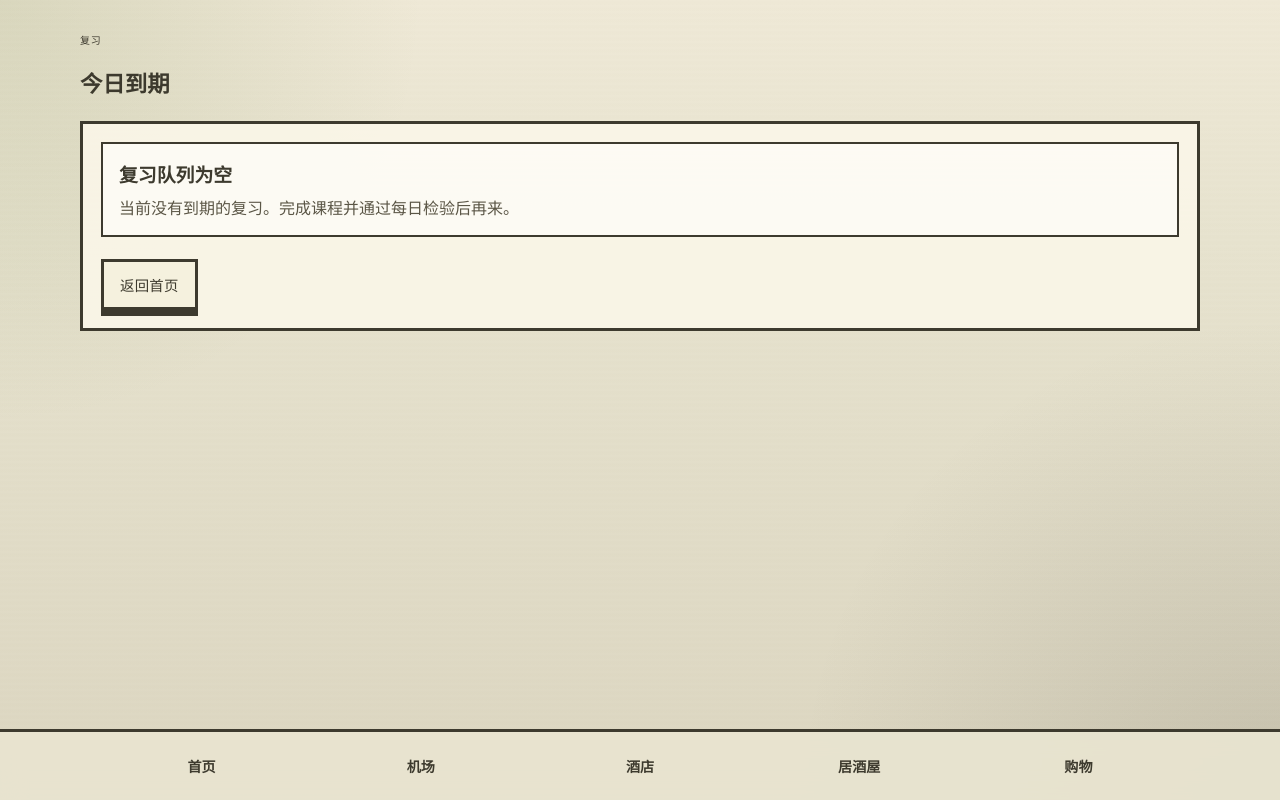
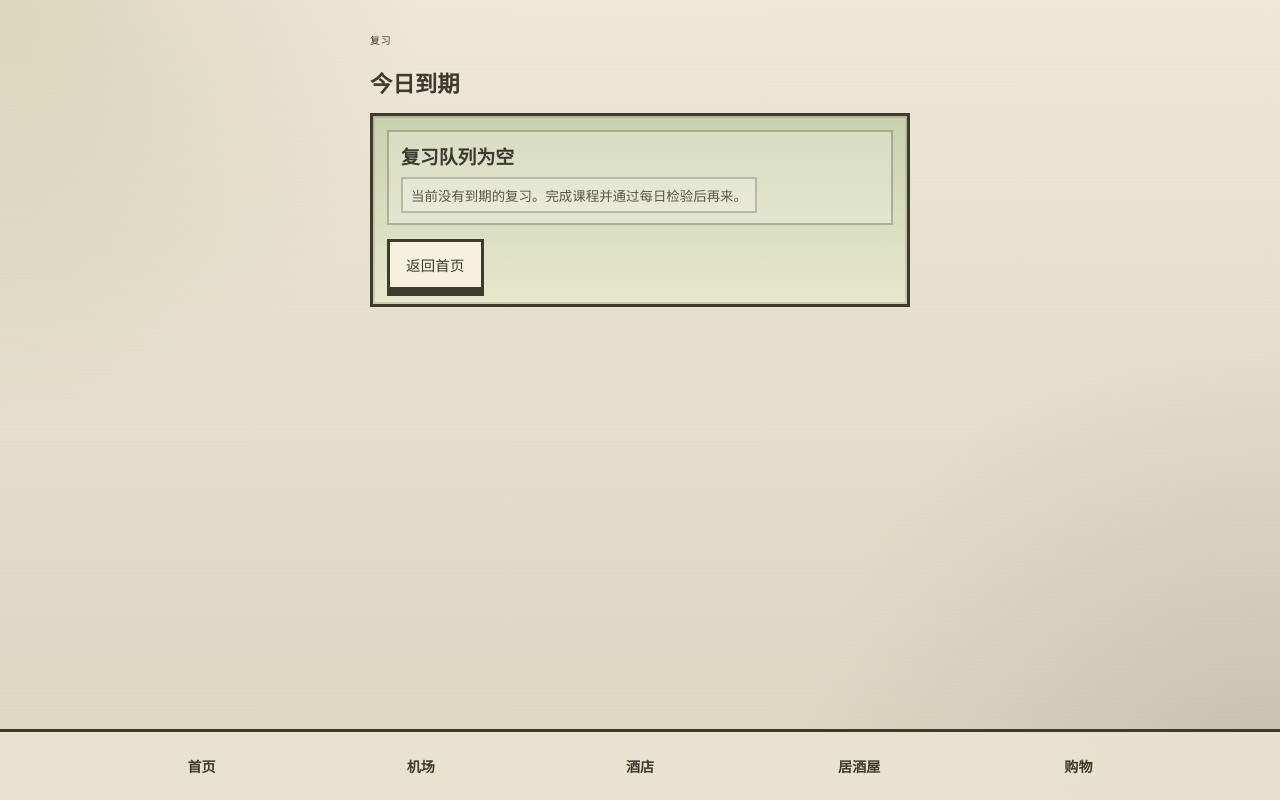
Before and after one commit to bebop-m/japan, a Next.js app: page /review in a window 1280 px wide. Built offline with nearby package versions, Linux system fonts and the light colour scheme.

Commit message:
CODEX审美2

```diff
--- a/src/app/departure/page.tsx
+++ b/src/app/departure/page.tsx
@@ -4,7 +4,7 @@ import { getAllPhraseCards, getAllWordCards, getSceneSummaries } from "@/lib/con
 
 export default function DeparturePage() {
   return (
-    <div className="page-stack">
+    <div className="compact-page">
       <PixelHeading kicker="出发" title="临行冲刺" />
       <DepartureSession
         scenes={getSceneSummaries()}
--- a/src/app/globals.css
+++ b/src/app/globals.css
@@ -78,6 +78,17 @@ main {
 .page-stack {
   display: grid;
   gap: 22px;
+}
+
+.compact-page {
+  width: min(100%, 540px);
+  margin: 0 auto;
+  display: grid;
+  gap: 14px;
+}
+
+.compact-page > * {
+  width: 100%;
 }
 
 .hero {
@@ -313,6 +324,118 @@ main {
 
 .gameboy-action-row .pixel-button {
   width: 100%;
+}
+
+.machine-card {
+  width: min(100%, 540px);
+  margin: 0 auto;
+  padding: 14px;
+  background:
+    linear-gradient(180deg, rgba(198, 206, 170, 0.9) 0%, rgba(230, 233, 205, 0.86) 100%);
+  box-shadow: inset 0 0 0 2px rgba(61, 58, 46, 0.16);
+}
+
+.machine-card .page-stack {
+  gap: 14px;
+}
+
+.machine-card .hero {
+  gap: 10px;
+}
+
+.machine-card .hero-title {
+  gap: 8px;
+}
+
+.machine-card .display {
+  font-size: clamp(0.92rem, 2.4vw, 1.12rem);
+}
+
+.machine-card .badge {
+  padding: 5px 8px;
+  font-size: 0.82rem;
+}
+
+.machine-card .stat-grid {
+  gap: 4px;
+  border-top: 2px solid rgba(61, 58, 46, 0.24);
+  border-bottom: 2px solid rgba(61, 58, 46, 0.24);
+  padding: 4px 0;
+}
+
+.machine-card .stat-box {
+  padding: 10px 8px;
+}
+
+.machine-card .stat-label {
+  margin-bottom: 6px;
+  font-size: 0.74rem;
+}
+
+.machine-card .stat-value {
+  font-size: clamp(1rem, 3.5vw, 1.35rem);
+  line-height: 1.1;
+}
+
+.machine-card .summary-box {
+  padding: 10px 12px;
+  border-color: rgba(61, 58, 46, 0.32);
+  background: rgba(255, 255, 255, 0.22);
+}
+
+.machine-card .summary-box p.muted {
+  display: none;
+}
+
+.machine-card .turn {
+  padding: 12px;
+  background: rgba(255, 255, 255, 0.34);
+}
+
+.machine-card .turn-role {
+  margin-bottom: 6px;
+}
+
+.machine-card .split-actions,
+.machine-card .meta-row {
+  gap: 8px;
+}
+
+.machine-card .pixel-textarea {
+  min-height: 96px;
+}
+
+.machine-card .pixel-input {
+  min-height: 48px;
+}
+
+.machine-card .choice-button {
+  padding: 12px;
+}
+
+.machine-card .progress-block {
+  width: 12px;
+  height: 12px;
+}
+
+.machine-card .step-strip {
+  gap: 6px;
+}
+
+.machine-card .step-pill {
+  padding: 8px 4px;
+  font-size: 0.48rem;
+}
+
+.machine-feedback {
+  display: inline-flex;
+  align-items: center;
+  gap: 8px;
+  padding: 6px 8px;
+  border: 2px solid rgba(61, 58, 46, 0.28);
+  background: rgba(255, 255, 255, 0.22);
+  font-size: 0.84rem;
+  color: var(--ink-soft);
 }
 
 .scene-grid {
--- a/src/app/practice/page.tsx
+++ b/src/app/practice/page.tsx
@@ -4,7 +4,7 @@ import { getAllPhraseCards, getAllWordCards, getSceneSummaries } from "@/lib/con
 
 export default function PracticePage() {
   return (
-    <div className="page-stack">
+    <div className="compact-page">
       <PixelHeading kicker="练习" title="速度训练" />
       <PracticeSession
         scenes={getSceneSummaries()}
--- a/src/app/review/page.tsx
+++ b/src/app/review/page.tsx
@@ -12,7 +12,7 @@ export default function ReviewPage({ searchParams }: ReviewPageProps) {
   const isFocusMode = searchParams?.focus === "1";
 
   return (
-    <div className="page-stack">
+    <div className="compact-page">
       <PixelHeading
         kicker={isFocusMode ? "回炉" : "复习"}
         title={isFocusMode ? "重点强化" : "今日到期"}
--- a/src/app/settings/page.tsx
+++ b/src/app/settings/page.tsx
@@ -3,7 +3,7 @@ import { SettingsPanel } from "@/components/settings-panel";
 
 export default function SettingsPage() {
   return (
-    <div className="page-stack">
+    <div className="compact-page">
       <PixelHeading kicker="SETTINGS" title="设置与备份" />
       <SettingsPanel />
     </div>
--- a/src/components/book-session.tsx
+++ b/src/components/book-session.tsx
@@ -663,7 +663,7 @@ export function BookSession({ scene, bookType, count }: BookSessionProps) {
 
   if (batchEntries.length === 0) {
     return (
-      <PixelCard>
+      <PixelCard className="machine-card">
         <div className="page-stack">
           <div className="summary-box">
             <h2 className="section-title" style={{ marginTop: 0 }}>
@@ -682,7 +682,7 @@ export function BookSession({ scene, bookType, count }: BookSessionProps) {
   }
 
   return (
-    <PixelCard>
+    <PixelCard className="machine-card">
       <div className="page-stack" style={{ gap: 16 }}>
         <div className="hero" style={{ gap: 8 }}>
           <div className="meta-row" style={{ justifyContent: "space-between" }}>
--- a/src/components/review-session.tsx
+++ b/src/components/review-session.tsx
@@ -166,17 +166,17 @@ export function ReviewSession({ cards, mode = "due" }: ReviewSessionProps) {
 
   if (!currentEntry || !currentCard || !currentItem || !currentTurn || !partnerTurn) {
     return (
-      <PixelCard>
+      <PixelCard className="machine-card">
         <div className="page-stack">
           <div className="summary-box">
               <h2 className="section-title" style={{ marginTop: 0 }}>
                 {isFocusMode ? "当前没有重点巩固句" : "复习队列为空"}
               </h2>
-              <p className="muted" style={{ margin: 0 }}>
+              <div className="machine-feedback">
                 {isFocusMode
                   ? "最近 3 天没有反复出错的句子。正常去做课程、复习或练习就好。"
                   : "当前没有到期的复习。完成课程并通过每日检验后再来。"}
-              </p>
+              </div>
             </div>
           <div className="split-actions">
             <PixelButton href="/" variant="secondary">
@@ -189,7 +189,7 @@ export function ReviewSession({ cards, mode = "due" }: ReviewSessionProps) {
   }
 
   return (
-    <PixelCard>
+    <PixelCard className="machine-card">
       <div className="page-stack" style={{ gap: 16 }}>
         <div className="hero" style={{ gap: 12 }}>
           <div className="hero-title">
@@ -213,8 +213,8 @@ export function ReviewSession({ cards, mode = "due" }: ReviewSessionProps) {
               </PixelButton>
             </div>
           ) : null}
-          <div className="meta-row" style={{ justifyContent: "space-between" }}>
-            <span className="badge">{feedback}</span>
+          <div className="meta-row" style={{ justifyContent: "space-between", alignItems: "center" }}>
+            <span className="machine-feedback">{feedback}</span>
             <ProgressBlocks current={progressBlocksCurrent} total={progressBlocksTotal} />
           </div>
         </div>
@@ -319,11 +319,11 @@ export function ReviewSession({ cards, mode = "due" }: ReviewSessionProps) {
               <h2 className="section-title" style={{ marginTop: 0 }}>
                 {isFocusMode ? "专项复习完成" : "复习完成"}
               </h2>
-              <p className="muted" style={{ margin: 0 }}>
+              <div className="machine-feedback">
                 {isFocusMode
                   ? "重点句已完成一轮回炉，返回首页继续今天的主任务。"
                   : "今日复习队列已完成，返回首页查看更新后的数据。"}
-              </p>
+              </div>
             </div>
             <div className="split-actions">
               <PixelButton href="/" variant="secondary">
--- a/src/components/scene-book-panel.tsx
+++ b/src/components/scene-book-panel.tsx
@@ -41,7 +41,7 @@ export function SceneBookPanel({ scene }: SceneBookPanelProps) {
   const startHref = `/scene/${scene.id}/study?type=${bookType}&count=${count}`;
 
   return (
-    <PixelCard>
+    <PixelCard className="machine-card">
       <div className="page-stack">
         <div className="hero" style={{ gap: 12 }}>
           <div className="hero-title">
```
Also changed, not shown: src/components/departure-session.tsx (+11 -11 lines), src/components/practice-session.tsx (+11 -11 lines), public/fallback-LALJz9vrwoZ_y428-8sE0.js (renamed from public/fallback-IVfoSvQYYP-GTSJNIoK2t.js).
